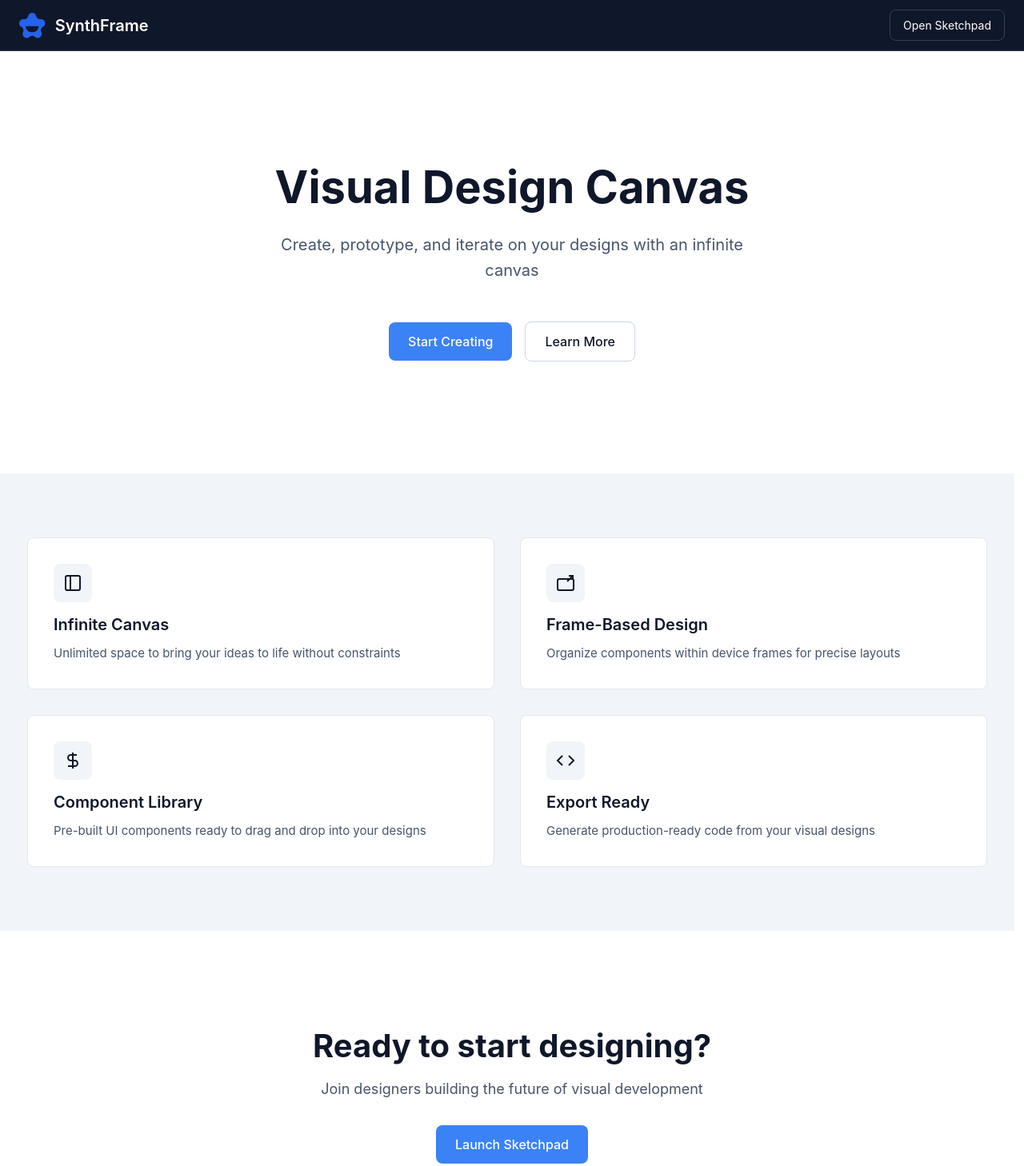
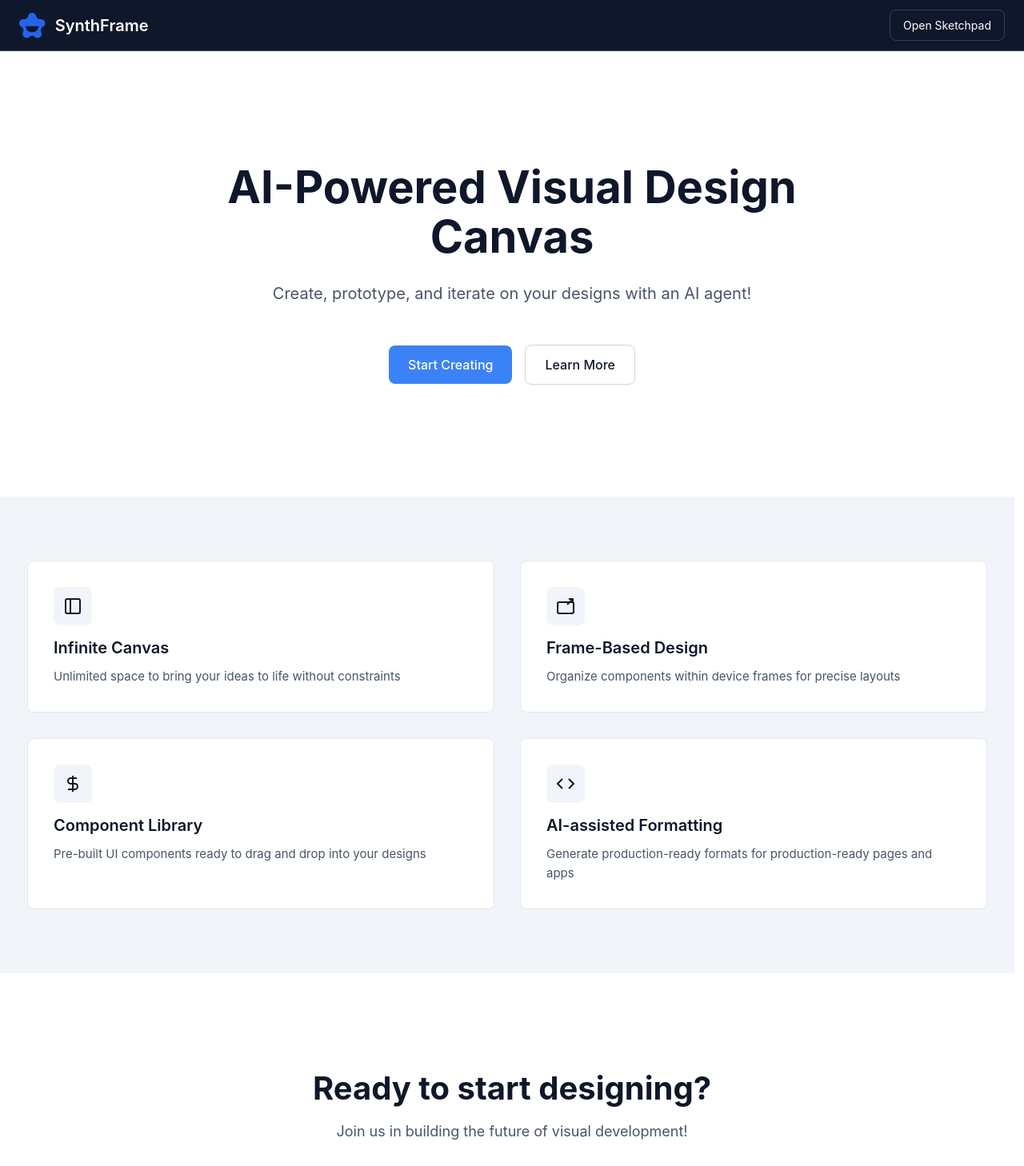
Before and after one commit to alyssayuan17/synthframe, a React (Vite) app in the folder frontend/: page / in a window 1280 px wide. Shown: the top 1458 px of the page at 80% size. Built offline with nearby package versions, Linux system fonts and the light colour scheme.

Commit message:
landing changes

```diff
--- a/frontend/src/pages/Landing/Landing.jsx
+++ b/frontend/src/pages/Landing/Landing.jsx
@@ -28,9 +28,9 @@ const Landing = () => {
 
             <main className="landing-main">
                 <section className="hero">
-                    <h1 className="hero-title">Visual Design Canvas</h1>
+                    <h1 className="hero-title">AI-Powered Visual Design Canvas</h1>
                     <p className="hero-subtitle">
-                        Create, prototype, and iterate on your designs with an infinite canvas
+                        Create, prototype, and iterate on your designs with an AI agent!
                     </p>
                     <div className="hero-actions">
                         <Link to="/sketchpad" className="btn-primary">
@@ -89,9 +89,9 @@ const Landing = () => {
                                     <polyline points="8 6 2 12 8 18"/>
                                 </svg>
                             </div>
-                            <h3 className="feature-title">Export Ready</h3>
+                            <h3 className="feature-title">AI-assisted Formatting</h3>
                             <p className="feature-description">
-                                Generate production-ready code from your visual designs
+                                Generate production-ready formats for production-ready pages and apps
                             </p>
                         </div>
                     </div>
@@ -100,7 +100,7 @@ const Landing = () => {
                 <section className="cta">
                     <h2 className="cta-title">Ready to start designing?</h2>
                     <p className="cta-description">
-                        Join designers building the future of visual development
+                        Join us in building the future of visual development!
                     </p>
                     <Link to="/sketchpad" className="btn-primary">
                         Launch Sketchpad
```
